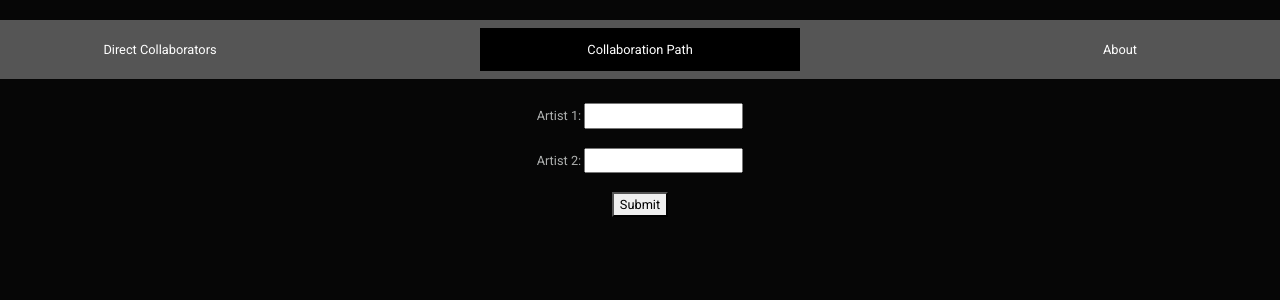
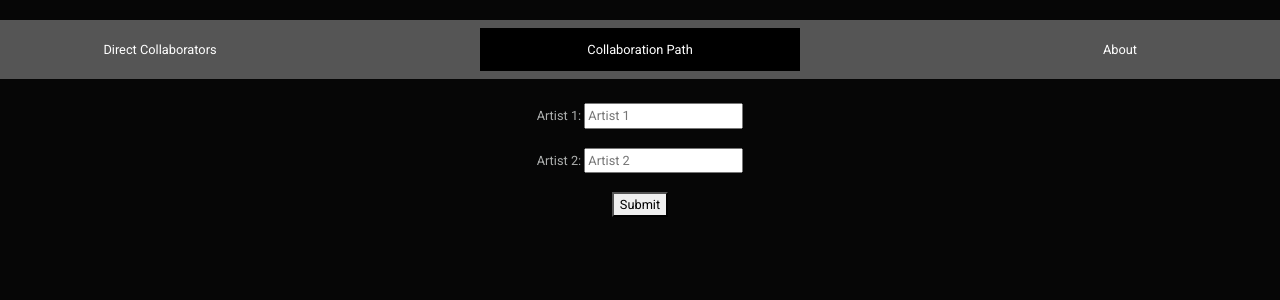
Before and after one commit to saahithjanapati/musician-connections, a Flask app: page /collaboration-path in a window 1280 px wide. Shown: the part 135-435 px from the top of the page. Run offline with Flask 2, Linux system fonts and the light colour scheme; some libraries are stand-ins or nearby versions.

Commit message:
add placeholder text

```diff
--- a/templates/collaboration-path.html
+++ b/templates/collaboration-path.html
@@ -12,9 +12,9 @@
 
 <div style="text-align:center;">
 <form style="font-size:1vw" method="post">
-  Artist 1: <input name="artist1"/>
+  Artist 1: <input name="artist1" placeholder="Artist 1" />
   <br/><br/>
-  Artist 2: <input name="artist2"/>
+  Artist 2: <input name="artist2" placeholder="Artist 2"/>
   <br/><br/>
   <button type="submit">Submit</button>
 </form>
```
